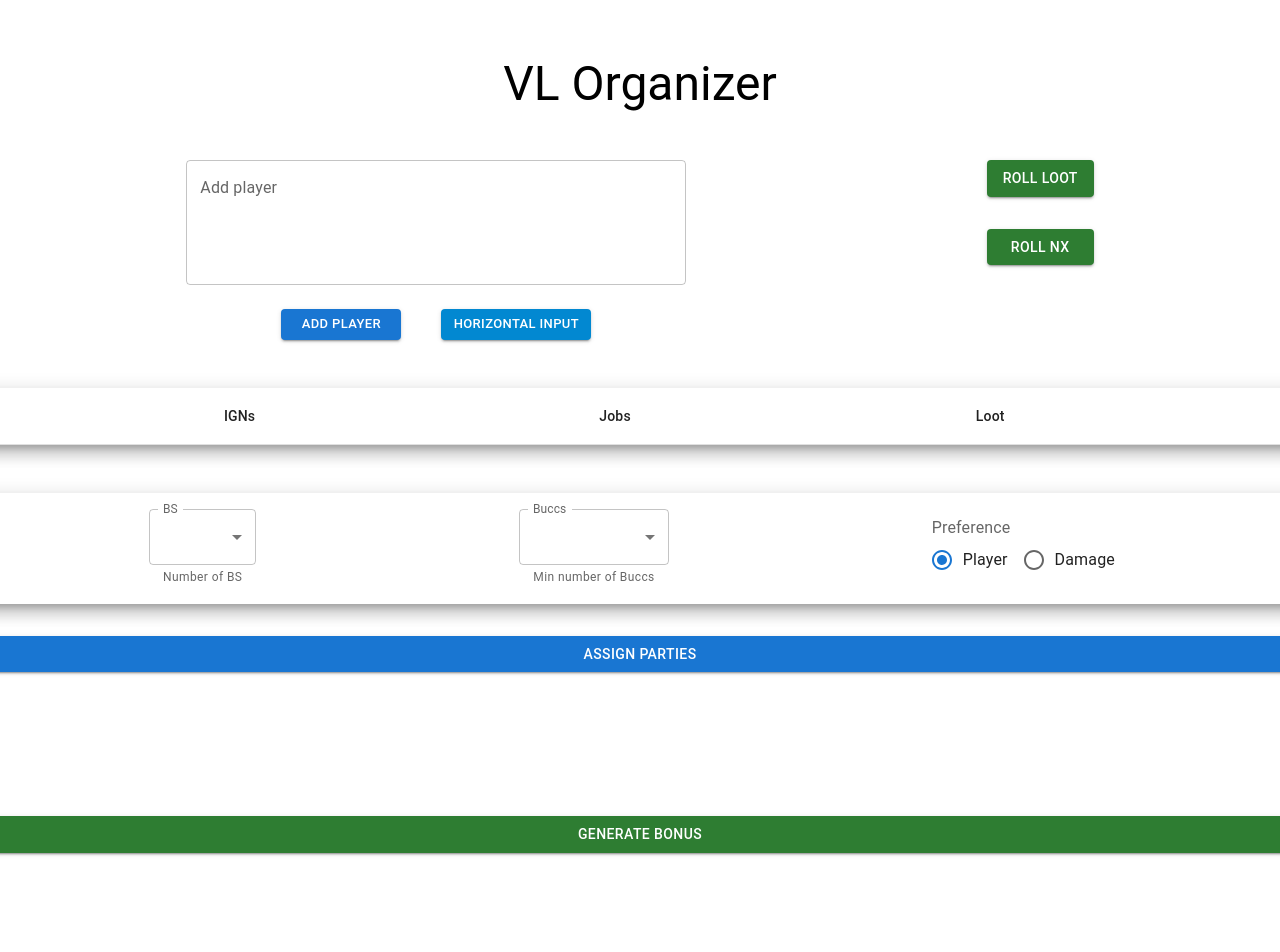
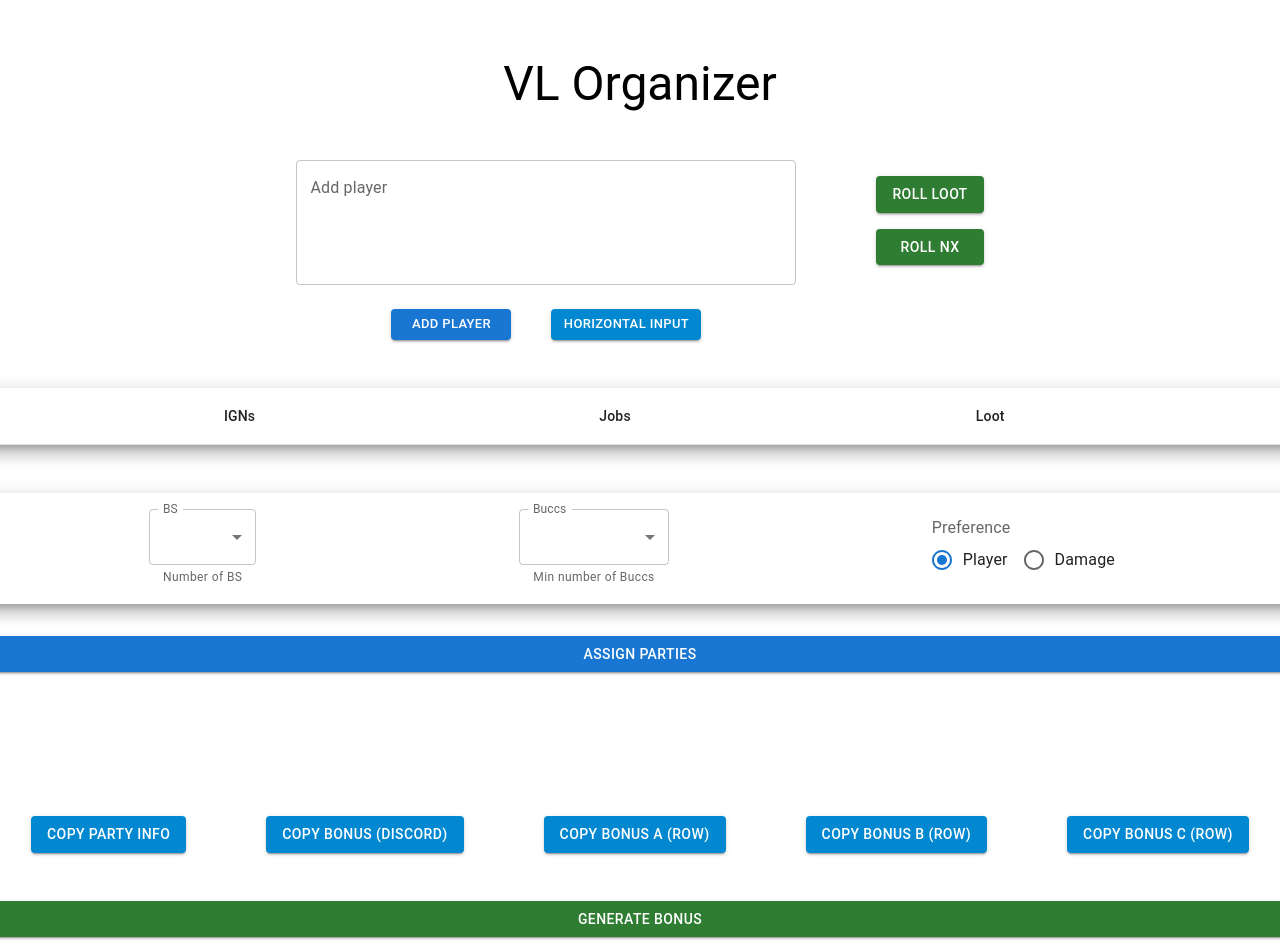
Before and after one commit to BoredX/vl-organizer, a React (Create React App) app: page / in a window 1280 px wide. Shown: the top 952 px of the page. Built offline with nearby package versions, Linux system fonts and the light colour scheme.

Commit message:
Implement clipboard buttons

```diff
--- a/src/App.js
+++ b/src/App.js
@@ -17,6 +17,7 @@ import {
   rollNx,
 } from './utils/generator';
 import { Job } from './utils/jobs';
+import CopyRow from './components/CopyRow';
 
 function App() {
   const [players, setPlayers] = useState(() => {
@@ -32,13 +33,17 @@ function App() {
     const savedParty = localStorage.getItem('parties');
     return savedParty !== null ? JSON.parse(savedParty) : [];
   });
-  const [partyOrderArray, setPartyOrderArray] = useState([]);
+  const [partyOrderArray, setPartyOrderArray] = useState(() => {
+    const savedPartyOrder = localStorage.getItem('partyOrder');
+    return savedPartyOrder !== null ? JSON.parse(savedPartyOrder) : [];
+  });
 
   useEffect(() => {
     localStorage.setItem('players', JSON.stringify(players));
     localStorage.setItem('bonus', JSON.stringify(bonusArray));
     localStorage.setItem('parties', JSON.stringify(partyArray));
-  }, [players, bonusArray, partyArray]);
+    localStorage.setItem('partyOrder', JSON.stringify(partyOrderArray));
+  }, [players, bonusArray, partyArray, partyOrderArray]);
 
   const inputRef = useRef(null);
 
@@ -150,7 +155,7 @@ function App() {
         <Box display="flex" justifyContent="center">
           <Typography variant="h3">VL Organizer</Typography>
         </Box>
-        <Box display="flex" justifyContent="space-evenly">
+        <Box display="flex" justifyContent="center" columnGap={10}>
           <Box>
             <PlayerForm
               players={players}
@@ -160,7 +165,7 @@ function App() {
               onSubmitEdit={handleUpdatePlayer}
             />
           </Box>
-          <Stack spacing={4}>
+          <Stack spacing={2} marginTop={2}>
             {/* <Button variant="contained" color="error">
               Reset Run
             </Button> */}
@@ -192,6 +197,11 @@ function App() {
         />
         <PartyRow parties={partyArray} />
         <MiscRow miscTables={partyOrderArray} />
+        <CopyRow
+          partyArray={partyArray}
+          partyOrderArray={partyOrderArray}
+          bonusArray={bonusArray}
+        />
         <Tooltip
           placement="top"
           title="Supports random layout for 12+ looters. NX looters have less box"
--- /dev/null
+++ b/src/components/CopyRow.js
@@ -0,0 +1,122 @@
+import PropTypes from 'prop-types';
+import { Box, Button } from '@mui/material';
+import playerPropType from './playerPropType';
+
+const CopyRow = ({ partyArray, partyOrderArray, bonusArray }) => {
+  const handlePartyCopy = () => {
+    console.log(partyArray);
+    if (partyArray.length > 0) {
+      const str = copyPartyInfo(partyArray, partyOrderArray);
+      navigator.clipboard.writeText(str);
+    }
+  };
+
+  const handleBonusCopyDiscord = () => {
+    if (bonusArray) {
+      const str = copyBonusDiscord(bonusArray);
+      navigator.clipboard.writeText(str);
+    }
+  };
+
+  const handleBonusCopyInGame = (bonus) => {
+    if (bonus) {
+      const str = copyBonusInGame(bonus);
+      navigator.clipboard.writeText(str);
+    }
+  };
+
+  return (
+    <Box
+      display="flex"
+      flexDirection="row"
+      justifyContent="center"
+      columnGap={10}
+    >
+      <Button variant="contained" color="info" onClick={handlePartyCopy}>
+        Copy party info
+      </Button>
+      <Button variant="contained" color="info" onClick={handleBonusCopyDiscord}>
+        Copy bonus (Discord)
+      </Button>
+      <Button
+        variant="contained"
+        color="info"
+        onClick={() => handleBonusCopyInGame(bonusArray[0])}
+      >
+        Copy bonus A (Row)
+      </Button>
+      <Button
+        variant="contained"
+        color="info"
+        onClick={() => handleBonusCopyInGame(bonusArray[1])}
+      >
+        Copy bonus B (Row)
+      </Button>
+      <Button
+        variant="contained"
+        color="info"
+        onClick={() => handleBonusCopyInGame(bonusArray[2])}
+      >
+        Copy bonus C (Row)
+      </Button>
+    </Box>
+  );
+};
+
+CopyRow.propTypes = {
+  partyArray: PropTypes.arrayOf(
+    PropTypes.shape({
+      name: PropTypes.string,
+      players: PropTypes.arrayOf(PropTypes.shape(playerPropType)),
+    })
+  ),
+  partyOrderArray: PropTypes.arrayOf(
+    PropTypes.arrayOf(PropTypes.shape(playerPropType))
+  ),
+  bonusArray: PropTypes.arrayOf(
+    PropTypes.arrayOf(
+      PropTypes.shape({
+        boxes: PropTypes.string,
+        name: PropTypes.string,
+      })
+    )
+  ),
+};
+
+const copyPartyInfo = (parties, partyOrder) => {
+  let result = '';
+  parties.forEach((party) => {
+    const igns = party.players.map((p) => p.names[p.chosenIndex]);
+
+    if (party.players.length > 1) {
+      result += `**Team ${party.name}**\n`;
+      result += `/partyinvite ${igns.join(' ')}\n\n`;
+    }
+  });
+
+  result += `**Res Order**\n`;
+  result += orderString(partyOrder[0]);
+  result += `**TL Order**\n`;
+  result += orderString(partyOrder[1]);
+  result += `**Res Order**\n`;
+  result += orderString(partyOrder[2]);
+
+  result += '**Belts**\n';
+  result += orderString(partyOrder[3]);
+  return result;
+};
+
+const orderString = (party) =>
+  `${party.map((p) => `${p.names[p.chosenIndex]}`).join(', ')}\n\n`;
+
+export const copyBonusDiscord = (bonusArray) =>
+  bonusArray
+    .map((bonus) =>
+      bonus.map((b) => `${b.boxes.padEnd(6, ' ') + b.name}`).join('\n')
+    )
+    .join('\n');
+
+export const copyBonusInGame = (bonus) =>
+  bonus.map((b) => `${`${b.boxes} ${b.name}`}`).join(' | ');
+
+export default CopyRow;
--- a/src/components/Roster.js
+++ b/src/components/Roster.js
@@ -21,7 +21,7 @@ const Roster = ({
   onToggleBelt,
   onToggleNx,
 }) => (
-  <TableContainer component={Paper} elevation={10} style={{ minWidth: 1000 }}>
+  <TableContainer component={Paper} elevation={10}>
     <Table>
       <TableHead>
         <TableRow>
--- a/src/components/TeamForm.js
+++ b/src/components/TeamForm.js
@@ -90,6 +90,7 @@ const TeamForm = ({ bsSigned, buccSigned, numBsSuggest, onGenerateTeam }) => {
           </Box>
         </form>
       </Paper>
+      <Tooltip placement="top" title="Requires 12 or more signs">
         <Button
           fullWidth
           variant="contained"
@@ -98,6 +99,7 @@ const TeamForm = ({ bsSigned, buccSigned, numBsSuggest, onGenerateTeam }) => {
         >
           Assign Parties
         </Button>
+      </Tooltip>
     </Box>
   );
 };
--- a/src/utils/generator.js
+++ b/src/utils/generator.js
@@ -69,6 +69,7 @@ export const rollLoot = (players) => {
 };
 
 export const generateBonusArray = (players) => {
+  if (players.length < 12) return [];
   const resetBonus = players.map((p) => ({ ...p, boxes: '' }));
   const bonusLooters = resetBonus.filter((p) => p.isBonus);
   const minBoxPerPlayer = Math.floor(30 / bonusLooters.length);
```
Lines whose indentation alone changed are shown as unchanged.
